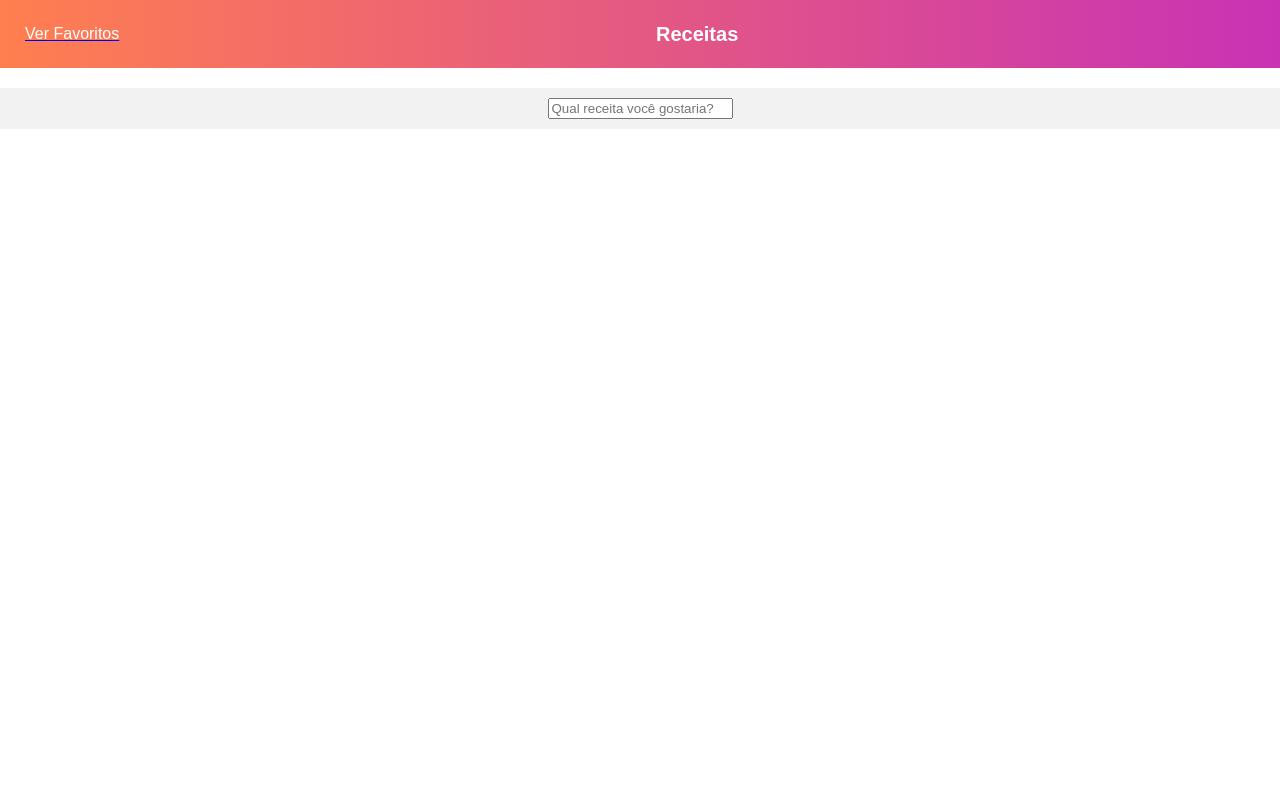
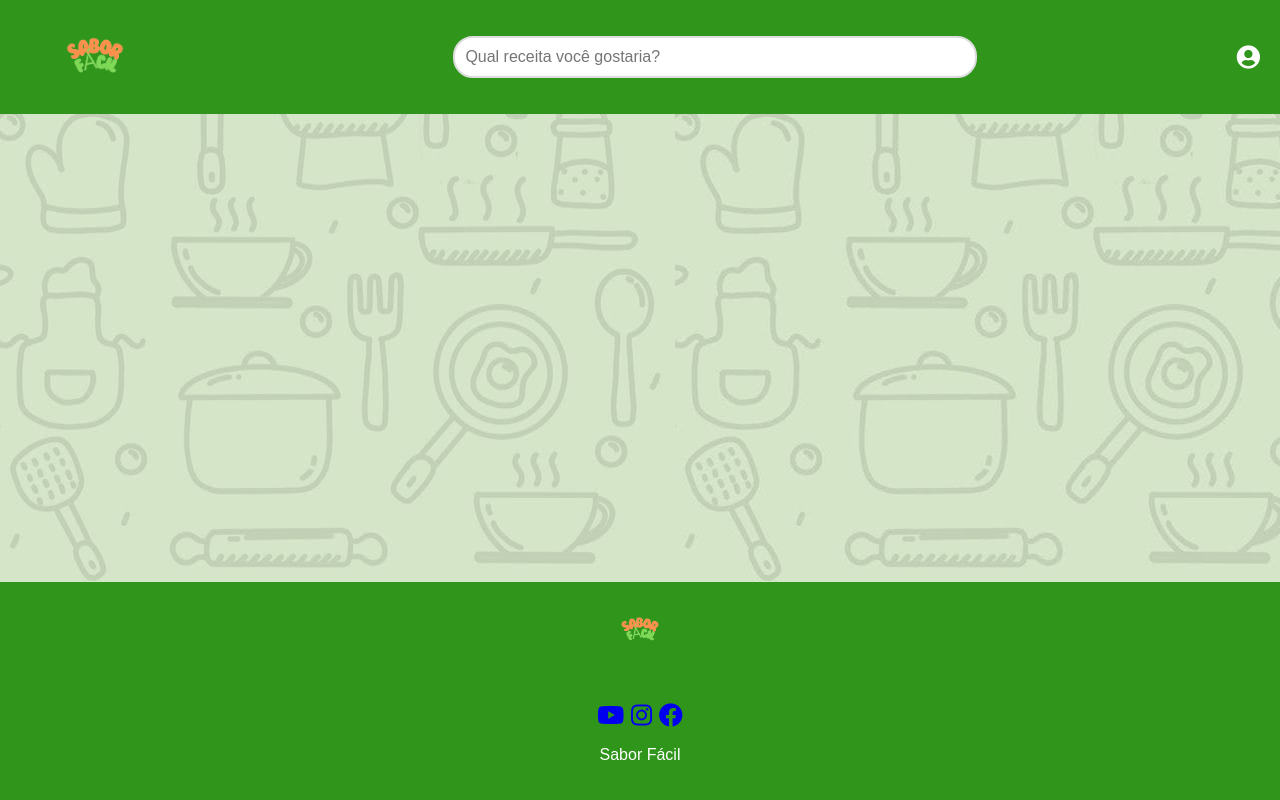
Before and after one commit to yasminregis/SaborFacil, a plain HTML site: page categorias.html in a window 1280 px wide. Drawn offline with nearby package versions, Linux system fonts and the light colour scheme; no server answers.

Commit message:
Atualizações de designer

```diff
--- a/categorias.html
+++ b/categorias.html
@@ -10,36 +10,70 @@
     font-family: Arial, sans-serif;
     margin: 0;
     padding: 0;
+    min-height: 100vh;
+    display: flex;
+    flex-direction: column;
   }
 
-  .header {
-    background: linear-gradient(to right, #ff7f50, #c932b5); /* Degradê de laranja para lilás */
-    color: #fff;
-    padding: 15px; /* Reduzindo o padding da barra de título */
-    text-align: center;
-    display: flex; /* Permitindo alinhamento horizontal */
-    align-items: center; /* Alinhando itens verticalmente */
+  .navbar {
+    background-color: #30961b;
+    padding: 15px 0;
+    display: flex;
+    justify-content: space-between;
+    align-items: center;
+    flex-wrap: wrap;
   }
 
-  .title {
-    flex: 1; /* Permitindo que o título ocupe o espaço restante */
-    font-size: 20px; /* Reduzindo o tamanho do título */
-    margin: 0; /* Removendo margem padrão */
+  .logo {
+    width: 150px;
+    height: auto;
+    margin-left: 20px;
   }
 
-  .fav-option {
+  .search-bar {
+    flex: 1;
+    max-width: 500px;
+    margin: 0 20px;
+  }
+
+  .search-input {
+    width: 100%;
     padding: 10px;
+    border-radius: 20px;
+    border: 2px solid #ddd;
+    outline: none;
+    font-size: 16px;
+  }
+
+  .profile-icon {
     color: #fff;
+    font-size: 24px;
+    margin-right: 20px;
     cursor: pointer;
   }
 
-  .search-bar {
-    background-color: #f2f2f2;
-    padding: 10px;
+  .content {
+    flex: 1;
+    padding: 20px;
+  }
+
+  .footer {
+    background-color: #30961b;
+    color: #fff;
+    padding: 20px;
     text-align: center;
+    margin-top: auto; /* Empurra o rodapé para o final da página */
+  }
+
+  .footer img {
+    width: 100px;
+    margin-bottom: 20px;
+  }
+
+  .social-icons {
+    font-size: 24px;
     margin-top: 20px;
   }
-
   .recipe-container {
     display: flex;
     flex-wrap: wrap;
@@ -90,28 +124,37 @@
     background-color: #ff7f50; /* Cor de fundo para indicar favorito */
   }
 
+
 </style>
 <script src="https://cdn.jsdelivr.net/npm/axios@1.6.7/dist/axios.min.js"></script>
+
 </head>
+<body style="background-image: url('FUNDO.jpeg');">
+
 <body>
 
-<div class="header">
-<a a href="favoritos.html">
-  <div class="fav-option">Ver Favoritos</div> <!-- Movendo a opção "Ver Favoritos" para a esquerda -->
-</a>
-  <h1 class="title">Receitas</h1> <!-- Centralizando e reduzindo o tamanho do título "Receitas" -->
+<div class="navbar">
+  <img src="nome.png" alt="Logo" class="logo">
+  <div class="search-bar">
+    <input type="text" class="search-input" placeholder="Qual receita você gostaria?">
   </div>
-
-<div class="search-bar">
-  <input type="text" placeholder="Qual receita você gostaria?">
+  <i class="fas fa-user-circle profile-icon"></i>
 </div>
-
-
-
 
 <div class="recipe-container">
   <!-- Aqui você pode adicionar os quadrados de receitas -->
 
+</div>
+
+
+<div class="footer">
+  <img src="nome.png" alt="Logo Sabor Fácil">
+  <div class="social-icons">
+    <a href="#"><i class="fab fa-youtube"></i></a>
+    <a href="#"><i class="fab fa-instagram"></i></a>
+    <a href="#"><i class="fab fa-facebook"></i></a>
+  </div>
+  <p>Sabor Fácil</p>
 </div>
 <script>
   var listaCategorias;
@@ -156,6 +199,8 @@ function recarregar(lista){
           id: r[0],
           categoria: r[1].categoria
          }))
+         const categoriasSet = new Set(listaCategorias.map(item => item.categoria));
+      listaCategorias = [...categoriasSet];
         listaCategorias.forEach(function(categoria){
           var container = document.querySelector('.recipe-container');
           var recipeCard = document.createElement('div');
@@ -166,17 +211,17 @@ function recarregar(lista){
           recipeCard.appendChild(icon);
 
           var novaImagem = document.createElement('img');
-        novaImagem.src = `./assets/categorias/${categoria.categoria}.jpg`;
-        novaImagem.alt = categoria.categoria;
+          novaImagem.src = `./assets/categorias/${categoria}.jpg`;
+          novaImagem.alt = categoria;
           recipeCard.appendChild(novaImagem);
 
           var recipeTitle = document.createElement('div');
           recipeTitle.className = 'recipe-title';
-        recipeTitle.textContent = categoria.categoria;
+          recipeTitle.textContent = categoria;
           recipeCard.appendChild(recipeTitle);
 
           recipeCard.addEventListener('click', () => {
-              const parametro = categoria.categoria;
+                const parametro = categoria;
                 window.location.href = `./receitas.html?categoria=${parametro}`;
             });
 
@@ -198,45 +243,5 @@ function recarregar(lista){
       });
 
   </script>
-<script>
-  // Captura os elementos das receitas
-  const receita1 = document.getElementById('receita1');
-  const receita2 = document.getElementById('receita2');
-  const receita3 = document.getElementById('receita3');
-  const receita4 = document.getElementById('receita4');
-  const receita5 = document.getElementById('receita5');
-  const receita6 = document.getElementById('receita6');
-  const receita7 = document.getElementById('receita7');
-  const receita8 = document.getElementById('receita8');
-
-  // Adiciona evento de clique para adicionar/remover a classe 'favorite' e alterar a cor da estrela
-  receita1.addEventListener('click', toggleFavorite);
-  receita2.addEventListener('click', toggleFavorite);
-  receita3.addEventListener('click', toggleFavorite);
-  receita4.addEventListener('click', toggleFavorite);
-  receita5.addEventListener('click', toggleFavorite);
-  receita6.addEventListener('click', toggleFavorite);
-  receita7.addEventListener('click', toggleFavorite);
-  receita8.addEventListener('click', toggleFavorite);
-  receita9.addEventListener('click', toggleFavorite);
-  receita10.addEventListener('click', toggleFavorite);
-
-  function toggleFavorite(event) {
-    const recipeCard = event.currentTarget;
-    recipeCard.classList.toggle('favorite');
-    const favoriteIcon = recipeCard.querySelector('.favorite-icon');
-    favoriteIcon.classList.toggle('fas'); // Adiciona classe 'fas' para preencher a estrela
-    favoriteIcon.classList.toggle('far'); // Remove classe 'far' para estrela vazia
-
-    // Salvar favoritos em localStorage
-    const favoriteRecipes = Array.from(document.querySelectorAll('.favorite')).map(recipe => ({
-      title: recipe.querySelector('.recipe-title').textContent,
-      image: recipe.querySelector('img').src,
-    }));
-    localStorage.setItem('favoriteRecipes', JSON.stringify(favoriteRecipes));
-  }
-</script>
-
-
 </body>
 </html>
```
Also changed, not shown: cadastro.html (+6 -5 lines), index.html (+10 -14 lines), receitas.html (+1 -2 lines), FUNDO.jpeg (added), LOGO (2).png (added), nome.png (added). Lines whose indentation alone changed are shown as unchanged.
